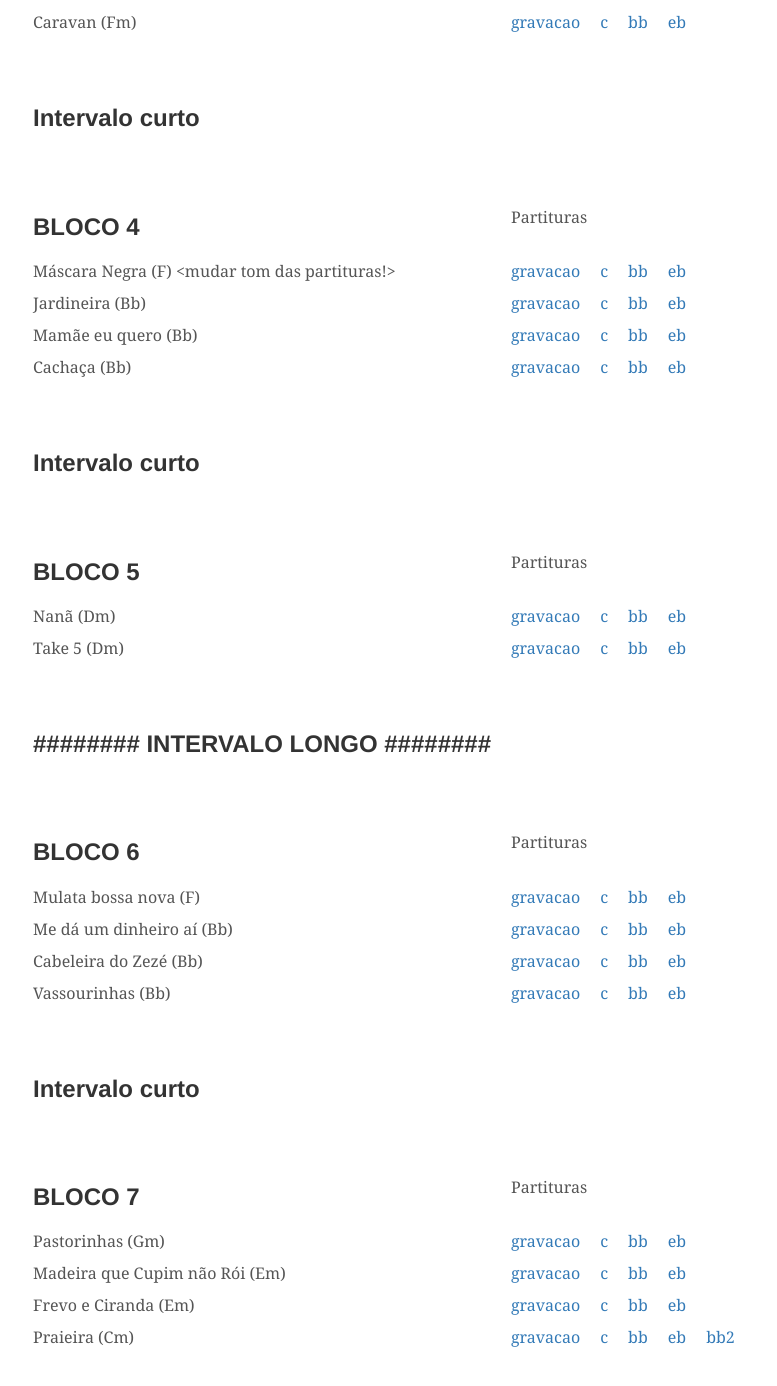
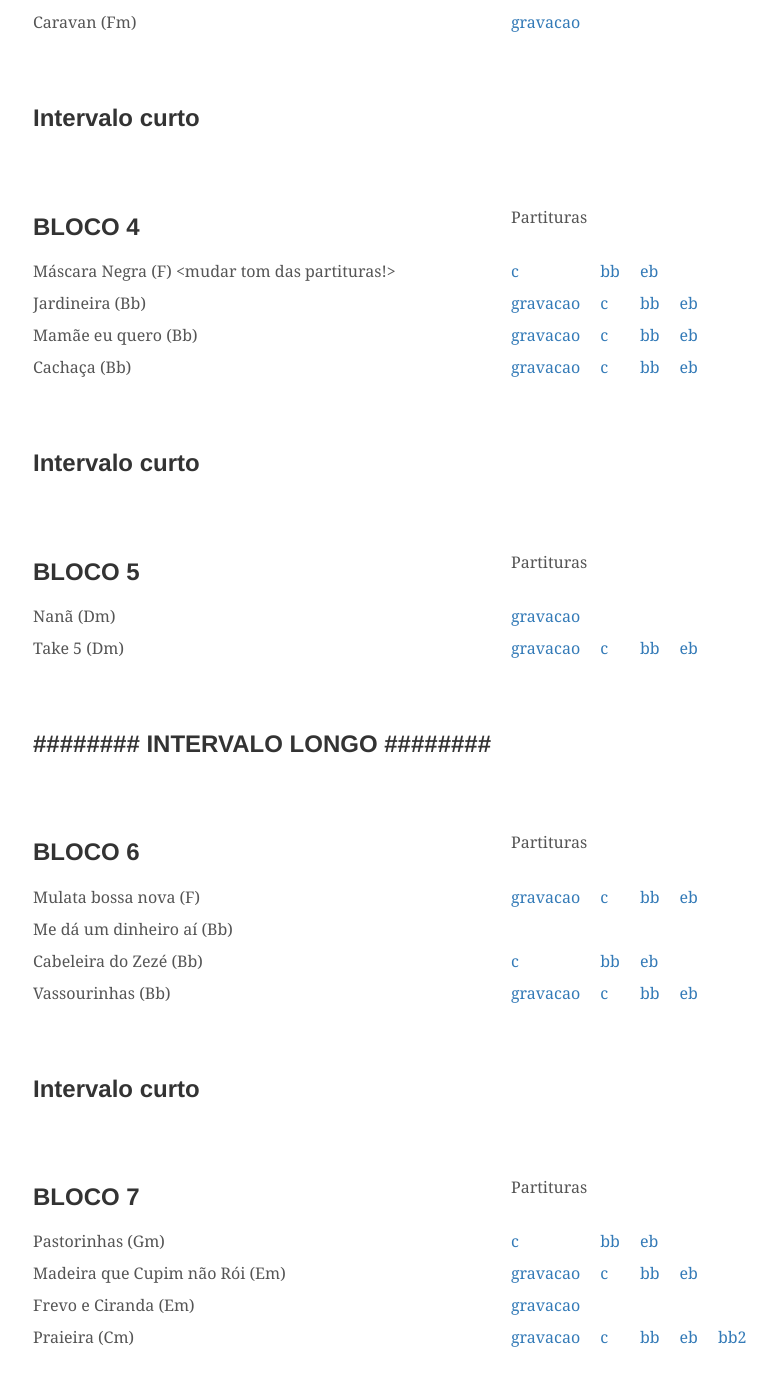
Before and after one commit to brunopedroso/vqf, a Jekyll site: the page built from repertorio.md, in a window 1280 px wide and 1400 px high, scrolled down 1297 px. Shown: the top 1386 px of the window, without its empty margins (242-1019 px from the left). Built offline with Jekyll 4.4.1, drawn with Linux system fonts in a browser that asks for light colours; some of the changed text lies outside the part shown.

Commit message:
limpando os links vazios do repertorio

```diff
--- a/repertorio.md
+++ b/repertorio.md
@@ -15,9 +15,6 @@ blocos:
       - nome: 'Eu Vi Mamãe Oxum na Cachoeira (Dm)'
         links:
           'gravacao': 'https://www.youtube.com/watch?v=ou5w5tm5FOY'
-          'c': ''
-          'bb': ''
-          'eb': ''
 
       - nome: 'O Abre Alas (Dm)'
         links:
@@ -41,9 +38,6 @@ blocos:
       - nome: 'Touradas em Madri (Dm)'
         links:
           'gravacao': 'https://www.youtube.com/watch?v=PFE2UNSu5Hs'
-          'c':  ''
-          'bb': ''
-          'eb': ''
 
       - nome: 'Alalaô (Bb)'
         links:
@@ -61,7 +55,6 @@ blocos:
 
       - nome: 'Aurora (Bb)'
         links:
-          'gravacao': ''
           'c':  'partituras/aurora/aurora_C.pdf'
           'bb': 'partituras/aurora/aurora_Bb.pdf'
           'eb': 'partituras/aurora/aurora_Eb.pdf'
@@ -95,9 +88,6 @@ blocos:
       - nome: 'Caravan (Fm)'
         links:
           'gravacao': 'https://www.youtube.com/watch?v=r95flkZciJE'
-          'c':  ''
-          'bb': ''
-          'eb': ''
 
   - nome: "Intervalo curto"
 
@@ -106,7 +96,6 @@ blocos:
 
       - nome: 'Máscara Negra (F) <mudar tom das partituras!>'
         links:
-          'gravacao': ''
           'c':  'partituras/mascara_negra/mascara_negra_C.pdf'
           'bb': 'partituras/mascara_negra/mascara_negra_Bb.pdf'
           'eb': 'partituras/mascara_negra/mascara_negra_Eb.pdf'
@@ -140,9 +129,6 @@ blocos:
       - nome: 'Nanã (Dm)'
         links:
           'gravacao': 'https://www.youtube.com/watch?v=w60jsjMfSS0'
-          'c':  ''
-          'bb': ''
-          'eb': ''
 
       - nome: 'Take 5 (Dm)'
         links:
@@ -164,15 +150,9 @@ blocos:
           'eb': 'partituras/mulata_bossa_nova/mulata_bossa_nova_Eb.pdf'
 
       - nome: 'Me dá um dinheiro aí (Bb)'
-        links:
-          'gravacao': ''
-          'c':  ''
-          'bb': ''
-          'eb': ''
 
       - nome: 'Cabeleira do Zezé (Bb)'
         links:
-          'gravacao': ''
           'c':  'partituras/cabeleira_do_zeze/cabeleira_do_zeze_C.pdf'
           'bb': 'partituras/cabeleira_do_zeze/cabeleira_do_zeze_Bb.pdf'
           'eb': 'partituras/cabeleira_do_zeze/cabeleira_do_zeze_Eb.pdf'
@@ -191,7 +171,6 @@ blocos:
 
       - nome: 'Pastorinhas (Gm)'
         links:
-          'gravacao': ''
           'c':  'partituras/pastorinhas/pastorinhas_C.pdf'
           'bb': 'partituras/pastorinhas/pastorinhas_Bb.pdf'
           'eb': 'partituras/pastorinhas/pastorinhas_Eb.pdf'
@@ -206,9 +185,6 @@ blocos:
       - nome: 'Frevo e Ciranda (Em)'
         links:
           'gravacao': 'https://www.youtube.com/watch?v=db-b7w5zZY4'
-          'c':  ''
-          'bb': ''
-          'eb': ''
 
       - nome: 'Praieira (Cm)'
         links:
@@ -233,9 +209,6 @@ blocos:
       - nome: 'Benguelê (F)'
         links:
           'gravacao': 'https://www.youtube.com/watch?v=DMXSecu0yEY'
-          'c':  ''
-          'bb': ''
-          'eb': ''
 
       - nome: 'Corta Jaca (Dm)'
         links:
```
